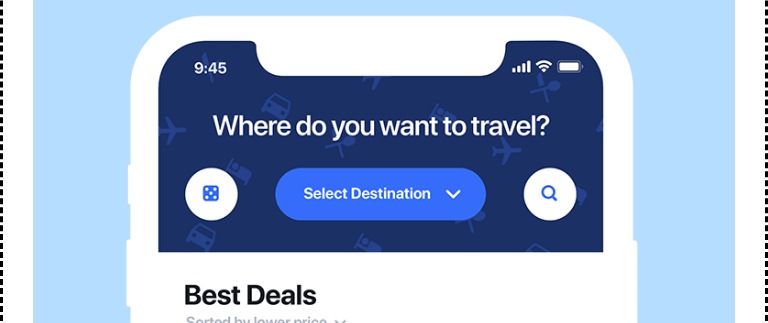
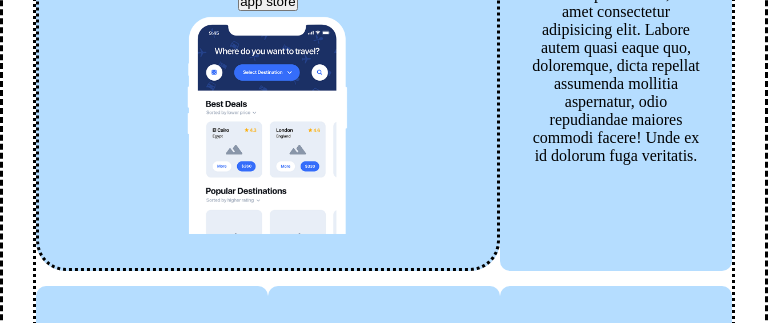
Before and after one commit to lucafagiolini/htmlcss-responsive-layout, a plain HTML site: page index.html in a window 768 px wide. Shown: the part 280-603 px from the top of the page. Drawn offline with Linux system fonts and the light colour scheme.

Commit message:
demo app-768px

```diff
--- a/css/style.css
+++ b/css/style.css
@@ -63,6 +63,22 @@ nav a {
     background-color: #b5ddff;
 }
 
+.double-box {
+    display: flex;
+    flex-direction: column;
+    align-items: center;
+    text-align: center;
+    padding: 40px 30px 40px 30px;
+    border-radius: 10px;
+    background-color: #b5ddff;
+
+}
+
+.double-box img {
+    width: 100%;
+    max-width: 200px;
+}
+
 .light-rounded-box a {
     font-size: 50px;
     color: #0084fd;
@@ -70,6 +86,7 @@ nav a {
 
 .light-rounded-box img {
     width: 100%;
+    max-width: 200px;
 }
 
 
@@ -208,3 +225,38 @@ footer a {
 }
 
 /* end footer */
+
+
+
+/* ------------------------ */
+/* ------ RESPONSIVE ------ */
+/* ------------------------ */
+
+@media screen and (min-width: 768px) and (max-width: 992px) {
+    #demo-app .container {
+        border-style: dotted;
+        flex-direction: row;
+        flex-wrap: wrap;
+    }
+
+    #demo-app .light-rounded-box {
+        width: calc(100%/3);
+
+    }
+
+    .double-box {
+        width: calc(100%/3*2);
+        border-style: dotted;
+        /* test */
+        padding: 30px 20px 30px 20px;
+        border-radius: 30px;
+        background-color: #b5ddff;
+    }
+
+    .double-box img {
+        width: 100%;
+        max-width: 200px;
+    }
+
+
+}
--- a/index.html
+++ b/index.html
@@ -4,7 +4,7 @@
 <head>
     <meta charset="UTF-8">
     <meta name="viewport" content="width=device-width, initial-scale=1.0">
-    <link rel="stylesheet" href="/css/style.css">
+    <link rel="stylesheet" href="css/style.css">
 
     <!-- font awesome -->
     <script src="https://kit.fontawesome.com/39dc9eb8ed.js" crossorigin="anonymous"></script>
@@ -30,7 +30,7 @@
         <!-- demo app section -->
         <div id="demo-app">
             <div class="container">
-                <div class="light-rounded-box">
+                <div class="double-box">
                     <div>
                         <h1>Get demo application</h1>
                         <p>Lorem ipsum dolor sit amet consectetur, adipisicing elit. Enim tempore quas culpa ipsum iure
@@ -111,14 +111,14 @@
         <div id="strategic-plan">
             <div class="container">
                 <div>
-                    <img src="/img/planning1.png" alt="">
+                    <img src="img/planning1.png" alt="">
                     <h1>Strategic planning</h1>
                     <p>Lorem ipsum dolor sit amet consectetur, adipisicing elit. Pariatur necessitatibus quis maxime
                         dolores, ipsum voluptate itaque hic quibusdam repellendus sapiente ad quos commodi voluptas id
                         quasi voluptatibus dicta! Aliquam, possimus?</p>
                 </div>
                 <div class="heavy-rounded-box">
-                    <img src="/img/planning2.png" alt="">
+                    <img src="img/planning2.png" alt="">
                     <h2>App Development</h2>
                     <p><em>Lorem ipsum dolor sit amet consectetur adipisicing elit. Officia sunt cupiditate labore ea
                             iure asperiores vero tempora, nemo pariatur hic a, dicta nam minima animi aliquam optio
@@ -144,7 +144,7 @@
             </div>
             <div class="heavy-rounded-box">
                 <div class="testimonial-pic">
-                    <img src="/img/testimonial1.jpg" alt="">
+                    <img src="img/testimonial1.jpg" alt="">
                 </div>
                 <div>
                     <p>
@@ -157,7 +157,7 @@
             </div>
             <div class="heavy-rounded-box">
                 <div class="testimonial-pic">
-                    <img src="/img/testimonial2.jpg" alt="">
+                    <img src="img/testimonial2.jpg" alt="">
                 </div>
                 <div>
                     <p>
@@ -170,7 +170,7 @@
             </div>
             <div class="heavy-rounded-box">
                 <div class="testimonial-pic">
-                    <img src="/img/testimonial3.jpg" alt="">
+                    <img src="img/testimonial3.jpg" alt="">
                 </div>
                 <div>
                     <p>
@@ -283,7 +283,7 @@
                 </p>
             </div>
             <div>
-                <img src="/img/about.jpg" alt="">
+                <img src="img/about.jpg" alt="">
                 <p>
                     Lorem ipsum dolor, sit amet consectetur adipisicing elit. Consequatur ut dignissimos earum nisi.
                     Sint, architecto non. Vitae harum praesentium distinctio dolorum ratione aperiam aliquid enim autem
```
